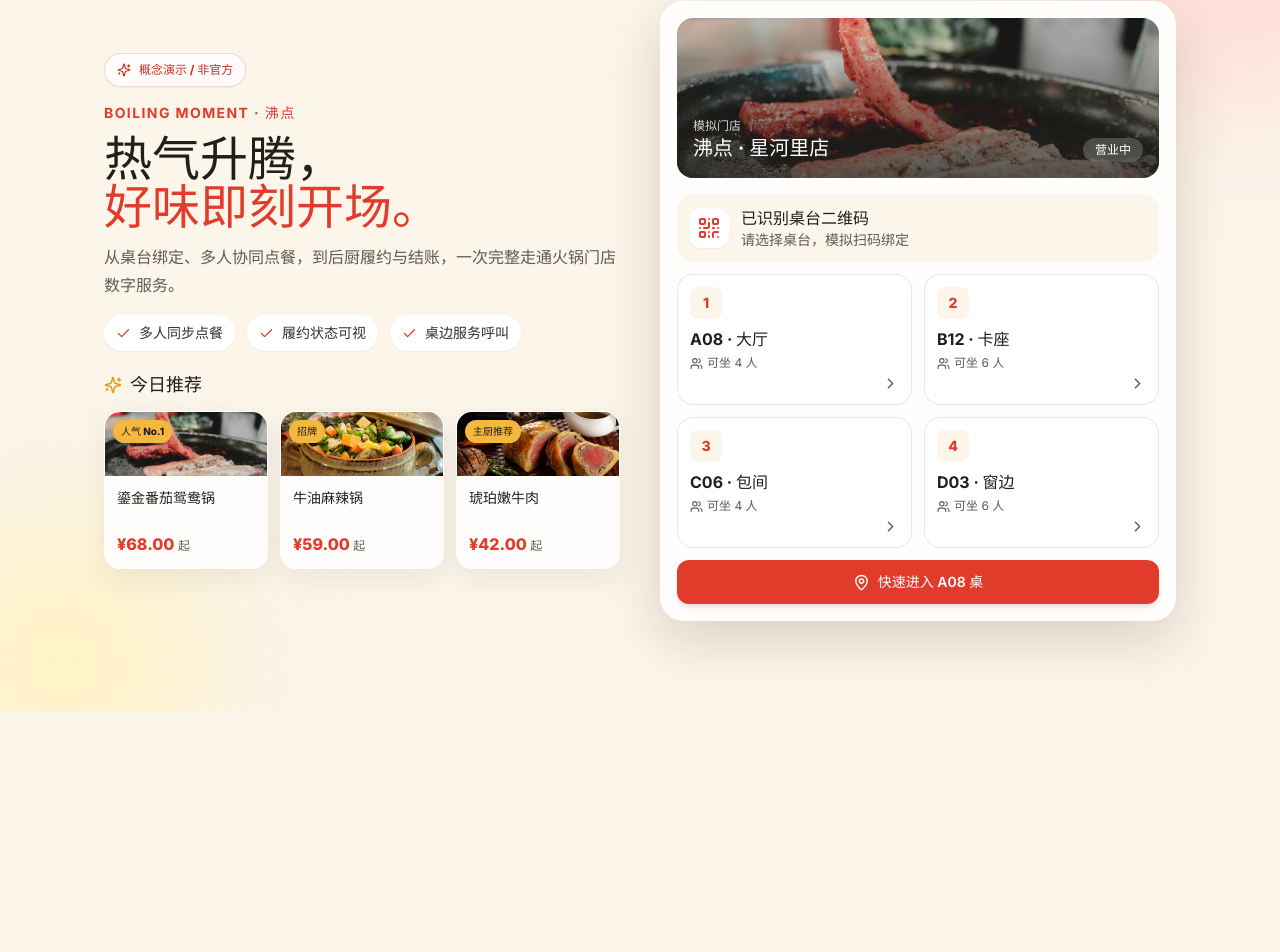
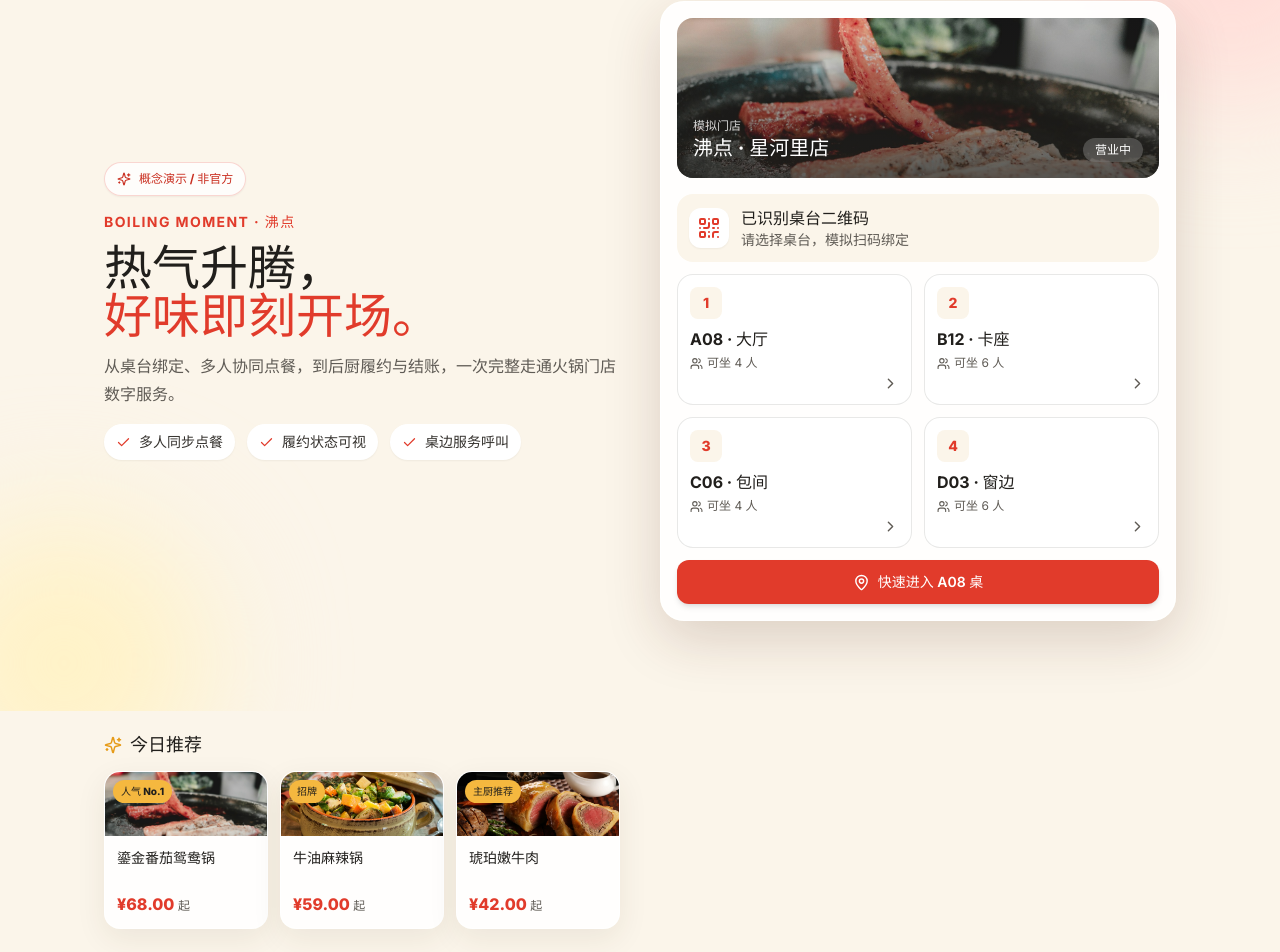
Before and after one commit to lydiadai/deliveryai-demo-9j2r19, a React (Vite) app: page /#/home in a window 1280 px wide. Shown: the part 89-1041 px from the top of the page. Before the commit the page ends 800 px from the top, so only its background shows below. Built offline with nearby package versions, Linux system fonts and the light colour scheme.

Commit message:
feat: move homepage featured dishes below desktop fold

```diff
--- a/src/components/HomeView.tsx
+++ b/src/components/HomeView.tsx
@@ -22,10 +22,11 @@ interface HomeViewProps { onBind: (table: string) => void }
 export function HomeView({ onBind }: HomeViewProps) {
   const { t } = useTranslation()
   return (
-    <main className="relative min-h-screen overflow-hidden bg-rice-100 paper-noise">
+    <main className="min-h-screen overflow-hidden bg-rice-100 paper-noise">
+      <section className="relative overflow-hidden lg:min-h-screen">
         <div className="absolute -right-24 -top-24 h-72 w-72 rounded-full bg-chili-100 blur-3xl" />
         <div className="absolute -bottom-24 -left-20 h-72 w-72 rounded-full bg-amber-100 blur-3xl" />
-      <div className="relative mx-auto grid min-h-screen max-w-6xl items-center gap-8 px-5 py-6 sm:py-10 lg:grid-cols-2 lg:gap-10 lg:px-10 lg:py-6">
+        <div className="relative mx-auto grid max-w-6xl items-center gap-8 px-5 py-6 sm:py-10 lg:min-h-screen lg:grid-cols-2 lg:gap-10 lg:px-10 lg:py-6">
           <section className="min-w-0 animate-rise">
             <div className="mb-4 inline-flex items-center gap-2 rounded-full border border-chili-500/20 bg-white/80 px-3 py-2 text-xs font-bold text-chili-600 shadow-sm sm:mb-7 lg:mb-4">
               <Sparkles size={14} /> {t('common.concept_badge')}
@@ -40,35 +41,6 @@ export function HomeView({ onBind }: HomeViewProps) {
                 <span key={item} className="flex items-center gap-2 rounded-full bg-white px-3 py-2 shadow-sm"><Check size={15} className="text-chili-500" />{item}</span>
               ))}
             </div>
-
-          {featuredProducts.length > 0 && (
-            <section className="mt-6 min-w-0 sm:mt-8 lg:mt-5" aria-labelledby="featured-dishes-title">
-              <h2 id="featured-dishes-title" className="mb-3 flex items-center gap-2 text-lg font-extrabold text-charcoal-900">
-                <Sparkles size={18} className="text-amber-500" />
-                {t('home.featured_title')}
-              </h2>
-              <div className="scrollbar-none -mx-5 flex gap-3 overflow-x-auto px-5 pb-2 lg:mx-0 lg:grid lg:grid-cols-3 lg:overflow-visible lg:px-0 lg:pb-0">
-                {featuredProducts.map((product) => (
-                  <article key={product.id} className="w-56 shrink-0 overflow-hidden rounded-2xl border border-white/80 bg-white/90 shadow-card lg:w-auto lg:min-w-0">
-                    <div className="relative h-24 overflow-hidden lg:h-16">
-                      <img src={product.image} alt={t(product.name)} className="h-full w-full object-cover" />
-                      {product.badge && (
-                        <span className="absolute left-2 top-2 rounded-full bg-amber-400 px-2 py-1 text-[10px] font-extrabold text-charcoal-900">
-                          {t(product.badge)}
-                        </span>
-                      )}
-                    </div>
-                    <div className="p-3">
-                      <h3 className="line-clamp-2 min-h-10 text-sm font-extrabold leading-5 text-charcoal-900">{t(product.name)}</h3>
-                      <p className="mt-1 text-base font-extrabold text-chili-500">
-                        {money(product.price)} <small className="text-xs font-medium text-charcoal-500">{t('menu.from')}</small>
-                      </p>
-                    </div>
-                  </article>
-                ))}
-              </div>
-            </section>
-          )}
           </section>
 
           <section className="animate-rise rounded-3xl border border-white/80 bg-white/90 p-4 shadow-float backdrop-blur sm:p-6 lg:p-4">
@@ -97,6 +69,38 @@ export function HomeView({ onBind }: HomeViewProps) {
             <Button onClick={() => onBind('A08')} className="mt-4 w-full lg:mt-3"><MapPin size={17} />{t('bind.quick_enter')}</Button>
           </section>
         </div>
+      </section>
+
+      {featuredProducts.length > 0 && (
+        <section className="relative mx-auto grid max-w-6xl gap-8 px-5 pb-12 pt-6 sm:pb-16 sm:pt-8 lg:grid-cols-2 lg:gap-10 lg:px-10 lg:pt-5" aria-labelledby="featured-dishes-title">
+          <div className="min-w-0">
+            <h2 id="featured-dishes-title" className="mb-3 flex items-center gap-2 text-lg font-extrabold text-charcoal-900">
+              <Sparkles size={18} className="text-amber-500" />
+              {t('home.featured_title')}
+            </h2>
+            <div className="scrollbar-none -mx-5 flex gap-3 overflow-x-auto px-5 pb-2 lg:mx-0 lg:grid lg:grid-cols-3 lg:overflow-visible lg:px-0 lg:pb-0">
+              {featuredProducts.map((product) => (
+                <article key={product.id} className="w-56 shrink-0 overflow-hidden rounded-2xl border border-white/80 bg-white/90 shadow-card lg:w-auto lg:min-w-0">
+                  <div className="relative h-24 overflow-hidden lg:h-16">
+                    <img src={product.image} alt={t(product.name)} className="h-full w-full object-cover" />
+                    {product.badge && (
+                      <span className="absolute left-2 top-2 rounded-full bg-amber-400 px-2 py-1 text-[10px] font-extrabold text-charcoal-900">
+                        {t(product.badge)}
+                      </span>
+                    )}
+                  </div>
+                  <div className="p-3">
+                    <h3 className="line-clamp-2 min-h-10 text-sm font-extrabold leading-5 text-charcoal-900">{t(product.name)}</h3>
+                    <p className="mt-1 text-base font-extrabold text-chili-500">
+                      {money(product.price)} <small className="text-xs font-medium text-charcoal-500">{t('menu.from')}</small>
+                    </p>
+                  </div>
+                </article>
+              ))}
+            </div>
+          </div>
+        </section>
+      )}
     </main>
   )
 }
```
Also changed, not shown: 1 other file (tests, documents, lock files or other folders). Lines whose indentation alone changed are shown as unchanged.
